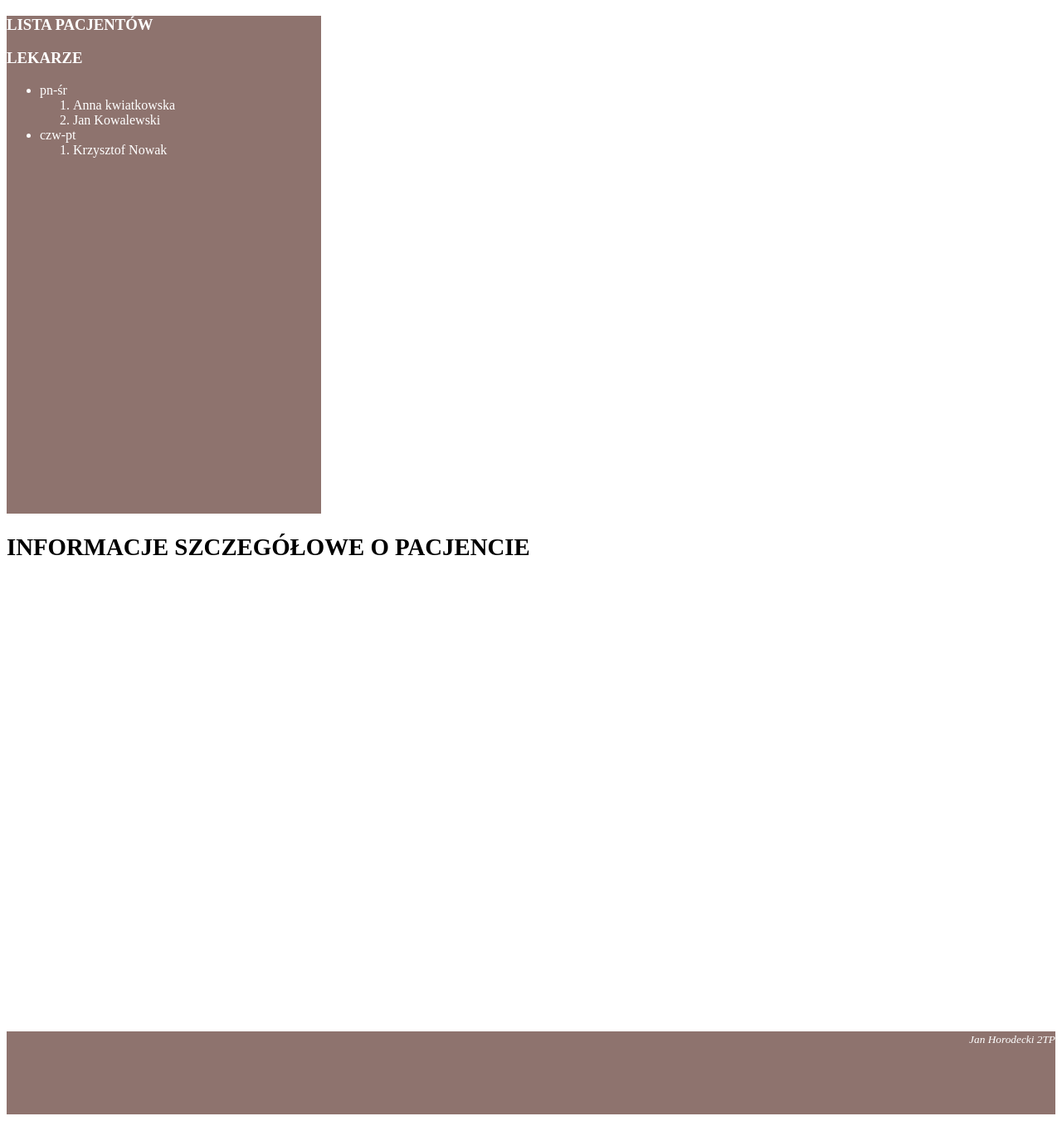
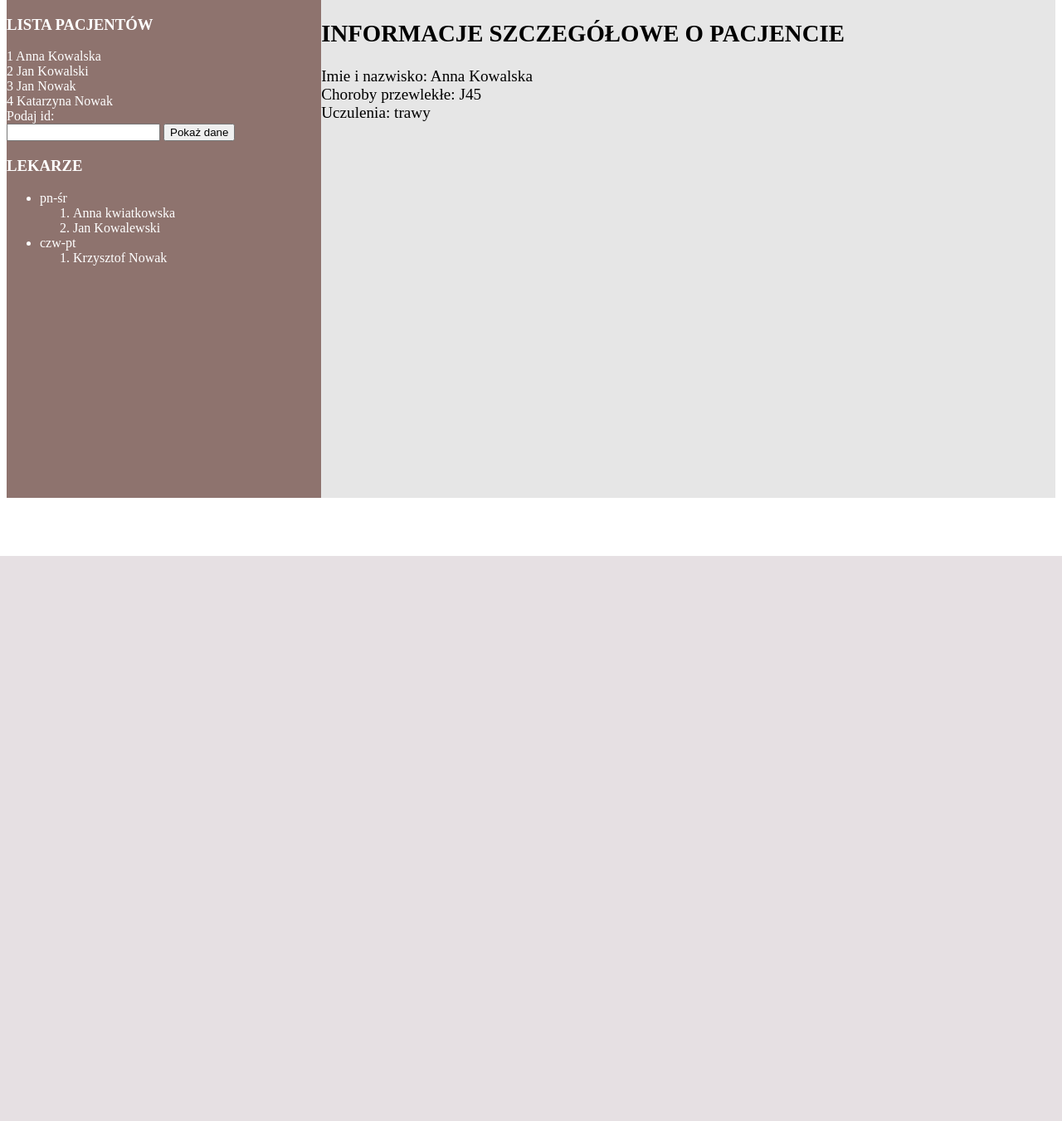
Before and after one commit to vonpapen/Lekcje, a PHP site: page /pacjent.php?liczba=1 in a window 1280 px wide. Shown: the part 130-1481 px from the top of the page at 83% size. After the commit the page ends 800 px from the top, so only its background shows below. Run offline with PHP 8.4, Linux system fonts and the light colour scheme; data comes from the database, SQL or seed files in the repository; data that the repository does not hold is empty.

Commit message:
Egzamin zawodowy praktyczny INF03EE09 2017R

```diff
--- a/Witryny/EgzaminZawodowyINF03EE09 2017R/Jan Horodecki/pacjent.php
+++ b/Witryny/EgzaminZawodowyINF03EE09 2017R/Jan Horodecki/pacjent.php
@@ -1,10 +1,12 @@
 <!DOCTYPE html>
 <html lang="PL-pl">
+
 <head>
     <meta charset="UTF-8">
     <title>Przychodnia</title>
     <link rel="stylesheet" href="przychodnia.css">
 </head>
+
 <body>
     <header>
         <h1>PRAKTYKA LEKARZA RODZINNEGO</h1>
@@ -13,8 +15,28 @@
     <nav>
         <h3>LISTA PACJENTÓW</h3>
         <?php
+        $db = mysqli_connect("localhost", "root", "", "przychodnia");
 
+        $query = "SELECT * FROM pacjenci;";
+
+        $result = mysqli_query($db, $query);
+
+        while($row = mysqli_fetch_row($result)){
+            echo $row[0];
+            echo " ";
+            echo $row[1];
+            echo " ";
+            echo $row[2];
+            echo '<br/>';
+        };
         ?>
+
+        <form action="pacjent.php">
+            Podaj id:<br />
+            <input type="number" name="liczba">
+
+            <input type="submit" value="Pokaż dane">
+        </form>
 
         <h3>LEKARZE</h3>
 
@@ -35,8 +57,17 @@
         <h2>INFORMACJE SZCZEGÓŁOWE O PACJENCIE</h2>
 
         <?php
+            $db = mysqli_connect("localhost", "root", "", "przychodnia");
+            $query= "SELECT * FROM pacjenci WHERE id=$_GET[liczba];";
 
-            $query= "SELECT * FROM pacjenci WHERE id=$wybranaLiczba;";
+            $result = mysqli_query($db, $query);
+            $row = mysqli_fetch_row($result);
+
+            echo 'Imie i nazwisko: '.$row[1]." ".$row[2].'<br>';
+
+            echo 'Choroby przewlekłe: '.$row[3].'<br>';
+
+            echo 'Uczulenia: '.$row[4];
         ?>
 
     </main>
@@ -44,4 +75,5 @@
         <small><i>Jan Horodecki 2TP</i></small>
     </footer>
 </body>
+
 </html>
--- a/Witryny/EgzaminZawodowyINF03EE09 2017R/Jan Horodecki/przychodnia.css
+++ b/Witryny/EgzaminZawodowyINF03EE09 2017R/Jan Horodecki/przychodnia.css
@@ -11,16 +11,18 @@ nav {
     width: 30%;
     height: 600px;
     color: white;
+    float: left;
 }
 
 main {
-    background-color: rgb(230,green, blue);
+    background-color: rgb(230, 230, 230);
     width: 70%;
     height: 600px;
     font-size: 120%;
+    float: left;
 }
 
-footer{
+footer {
     background-color: rgb(142, 115, 110);
     color: white;
     text-align: right;
```
Also changed, not shown: Witryny/EgzaminZawodowyINF03EE09 2017R/Jan Horodecki/przychodnia.php (+10 -9 lines).
